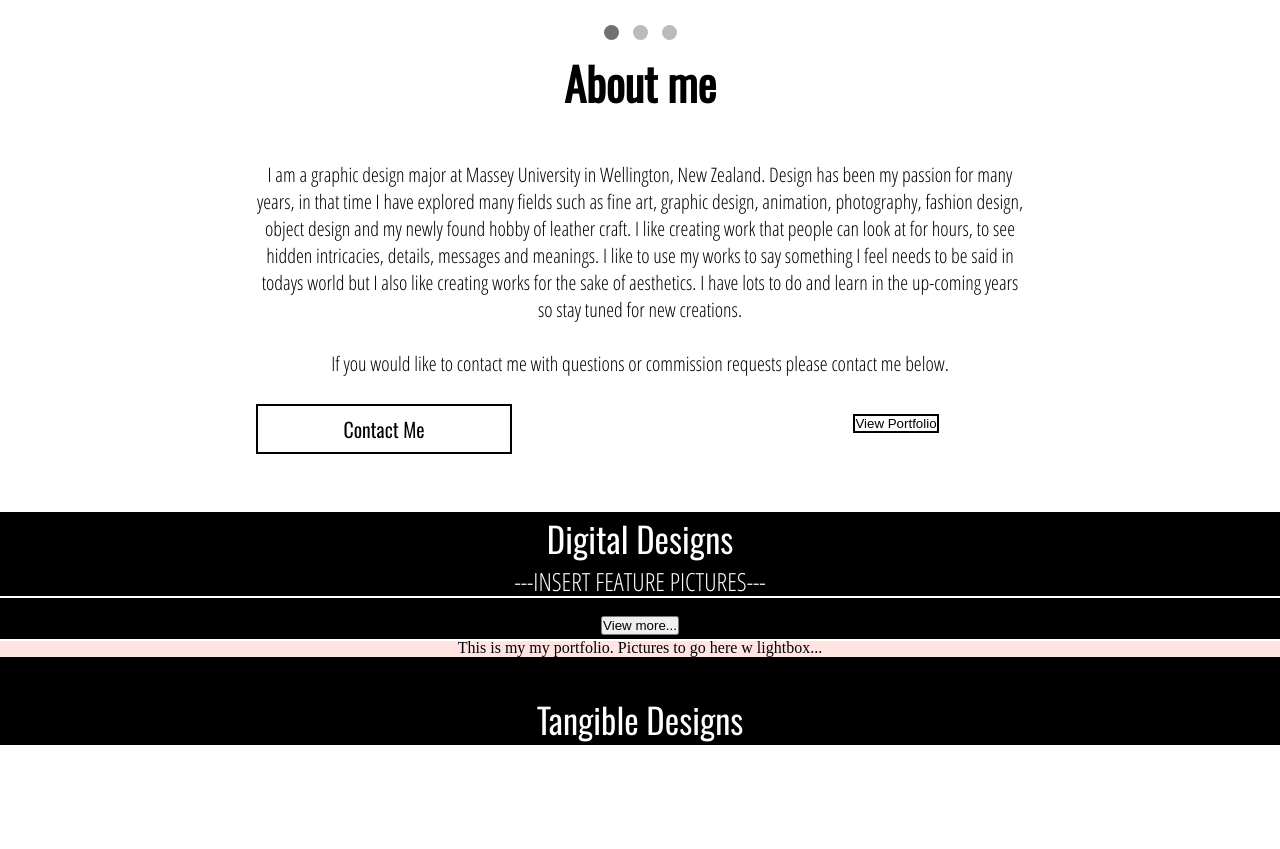
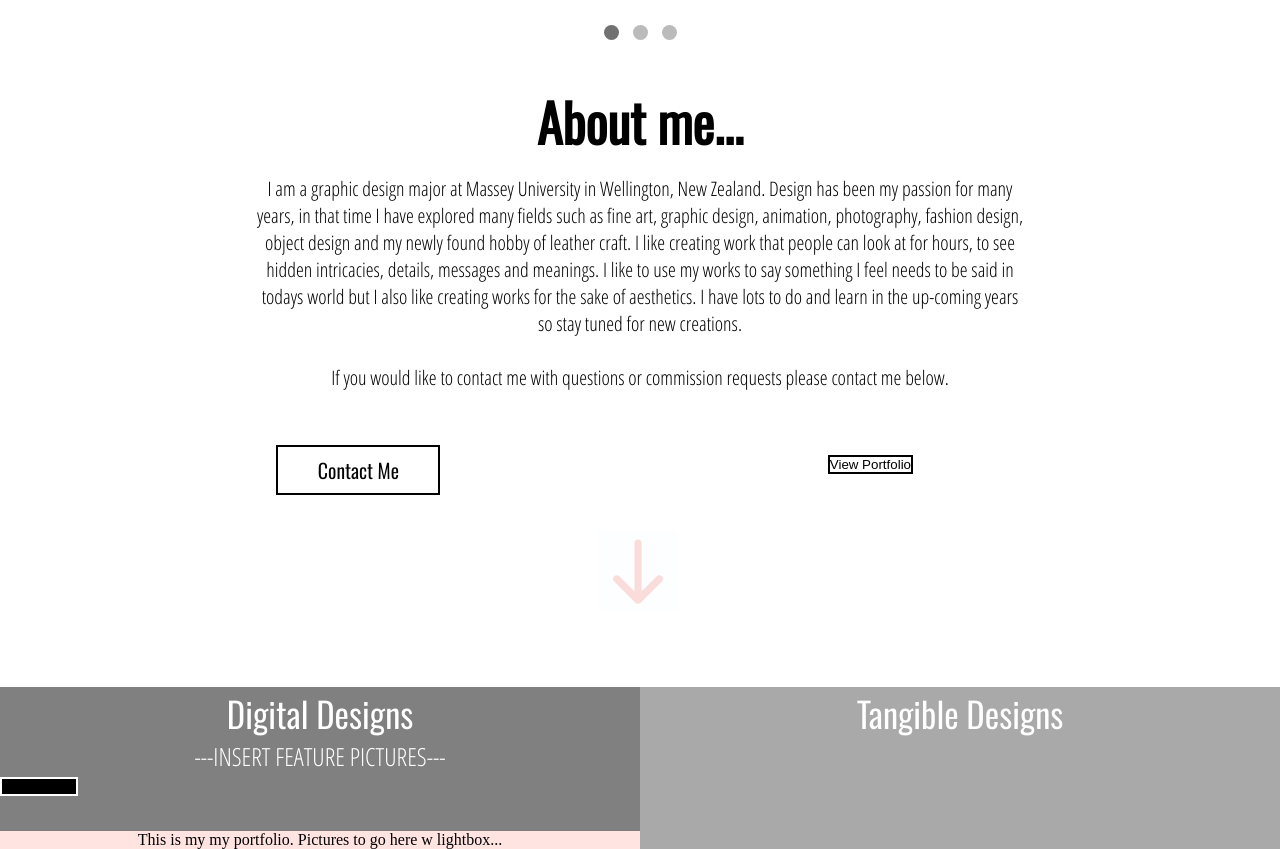
Before and after one commit to seychellemckay/seychellemckay.github.io, a plain HTML site: page seychellemckaycreative.html in a window 1280 px wide. Shown: the part 948-1797 px from the top of the page. Before the commit the page ends 1693 px from the top, so only its background shows below. Drawn offline with nearby package versions, Linux system fonts and the light colour scheme; a web font is replaced by a local one.

Commit message:
got_an_arrow

```diff
--- a/SMC_stylesheet.css
+++ b/SMC_stylesheet.css
@@ -1,7 +1,6 @@
 * {
     margin: 0;
     padding: 0;
-
 }
 
 
@@ -22,7 +21,7 @@ html, body {
 /* Side menu Navigation */
 
 .sidenav {
-    display: inline;
+    display: inline
     float: right;
     height: 100%;
     width: 0;
@@ -33,7 +32,7 @@ html, body {
     background-color: mistyrose;
     overflow-x: hidden;
     transition: 0.5s;
-    padding-top: 60px;
+    padding-top: 30px;
 }
 
 .sidenav a {
@@ -55,7 +54,7 @@ html, body {
     top: 0;
     left: 5px;
     font-size: 50px;
-    margin-right: 75px;
+    margin-right: 80px;
 }
 
 @media screen and (max-height: 450px) {
@@ -149,15 +148,15 @@ margin-right: 60px;
 #aboutbox       {
     display: grid;
     grid-template-columns: 1fr 1fr 1fr 1fr 1fr;
-
 }
 
 
 .aboutheading  {
     font-family: 'Oswald', sans-serif;
-    font-size: 30px;
+    font-size: 35px;
     grid-column: 2/5;
     text-align: center;
+    padding: 15px;
 }
 
 
@@ -174,7 +173,7 @@ margin-right: 60px;
     font-family: 'Oswald', sans-serif;
     font-size: 20px;
     height: 50px;
-    width: 100%;
+    width: 80%;
     text-align: center;
     text-decoration: none;
     display: inline-block;
@@ -202,7 +201,7 @@ margin-right: 60px;
     font-family: 'Oswald', sans-serif;
     font-size: 20px;
     height: 50px;
-    width: 100%;
+    width: 80%;
     text-align: center;
     text-decoration: none;
     display: inline-block;
@@ -226,19 +225,32 @@ margin-right: 60px;
 
 
 
+#arrow {
+    display: block;
+    margin-left: 46.75%;
+    margin-right: 46.75%;
+}
+
+
+
+
+
+
 
 /* Designs */
 
 
 #designs {
-    background-color: black;
-    grid-template-columns: 1fr 1fr 1fr 1fr 1fr;
+    display: grid;
+    grid-template-columns: 1fr 1fr;
 
 }
 
 
 #digital {
-
+grid-column: 1/2;
+background-color: gray;
+outline-color: mistyrose;
 }
 
 
@@ -247,6 +259,7 @@ margin-right: 60px;
     font-size: 35px;
     text-align: center;
     color: white;
+    grid-column: 1/2;
 }
 
 #digitalcontext {
@@ -256,6 +269,7 @@ margin-right: 60px;
     color: white;
 }
 
+/*
 #digitalbutton {
     font-family: 'Open Sans Condensed', sans-serif;
     font-size: 30px;
@@ -270,6 +284,44 @@ margin-right: 60px;
 
 }
 
+*/
+
+
+#digitalbutton {
+    font-family: 'Oswald', sans-serif;
+    grid-column: 3/4;
+    font-size: 15px;
+    height: 40px;
+    text-align: center;
+    text-decoration: none;
+    display: inline-block;
+    cursor: pointer;
+  -webkit-transition-duration: 0.4s; /* Safari */
+  transition-duration: 0.4s;
+}
+
+
+.viewmoredig {
+    grid-column: 3/4;
+    background-color: black;
+    border: 2px solid white;
+    color: black;
+}
+
+.viewmoredig:hover {
+    background-color: white;
+    color: black;
+}
+
+
+
+
+
+
+
+
+
+
 
 #digitalportfolio {
   text-align: center;
@@ -279,6 +331,8 @@ margin-right: 60px;
 
 
 #tangible {
+    grid-column: 2/3;
+    background-color: darkgrey;
 
 }
 
@@ -288,6 +342,7 @@ margin-right: 60px;
     font-size: 35px;
     text-align: center;
     color: white;
+    grid-column: 2/3;
 }
 
 
--- a/seychellemckaycreative.html
+++ b/seychellemckaycreative.html
@@ -40,11 +40,11 @@
 
 
   <a href="javascript:void(0)" class="closebtn" onclick="closeNav()">&times;</a>
-    <a href="#">About</a>
-    <a href="#">Digital</a>
-    <a href="#">Tangible</a>
-    <a href="#">Full Portfolio</a>
-    <a href="#">Contact</a>
+    <a href="#aboutbox">About</a>
+    <a href="#digital">Digital</a>
+    <a href="#tangible">Tangible</a>
+    <a href="#fullportfolio">Full Portfolio</a>
+    <a href="#contact">Contact</a>
 
 </div>
 
@@ -120,12 +120,14 @@ function showSlides(n) {
 }
 </script>
 
+            <br>
 
             <div id="aboutbox">
             <div class="aboutheading">
-                <h2>About me</h2>
-                    <br>
+                <h2>About me...</h2>
              </div>
+
+
 
             <div class="abouttext">
                 <p>
@@ -139,6 +141,7 @@ function showSlides(n) {
                 </p>
 
                     <br>
+                    <br>
 
             </div>
 
@@ -150,14 +153,21 @@ function showSlides(n) {
                 <button class="viewporfolio portfoliobutton">View Portfolio</button>
             </div>
 
+
+
+          </div>
+
+                    <br>
+                    <br>
+
+    <div id="arrow">
+        <img src="Images/mistyrosearrow.jpg"style="width:80px">
+    </div>
+
                     <br>
                     <br>
                     <br>
                     <br>
-                    <br>
-                    <br>
-
-        </div>
 
 
     <div id="designs">
@@ -172,12 +182,13 @@ function showSlides(n) {
             </div>
 
             <div id="digitalbutton">
-                <button onclick="myFunction()">
+                <button class= "digitalbutton viewmoredig" onclick="myFunction()">
                     <p>View more...</p>
                 </button>
             </div>
 
-
+        <br>
+        <br>
 
             <div id="digitalportfolio">
                 <p>This is my my portfolio. Pictures to go here w lightbox...</p>
@@ -197,8 +208,7 @@ function showSlides(n) {
 
         </div>
 
-        <br>
-        <br>
+
 
         <div id="tangible">
 
```
Also changed, not shown: Images/mistyrosearrow.jpg (added).
